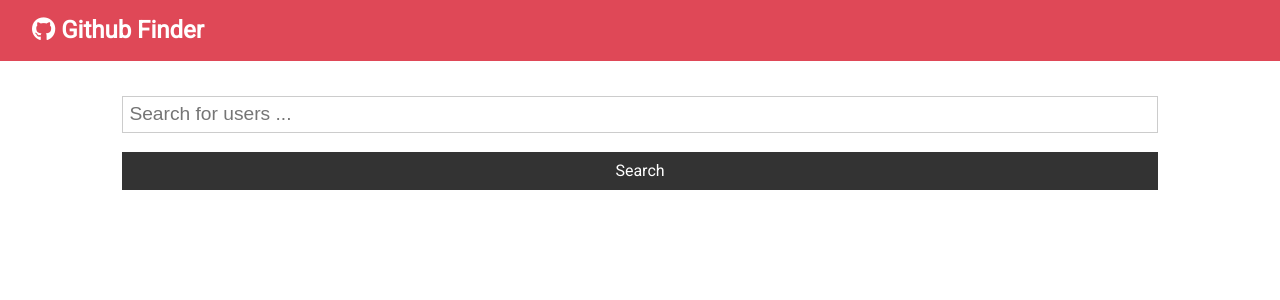
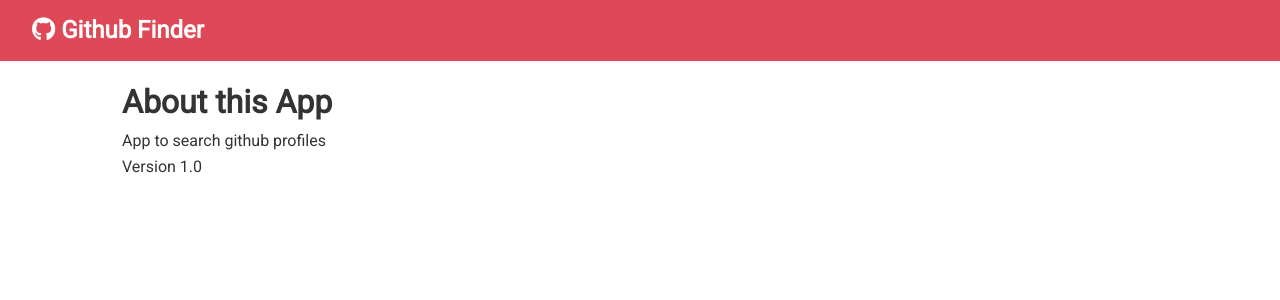
Before and after one commit to Diegobr21/GithubFinder, a React (Create React App) app: page /about in a window 1280 px wide. Shown: the top 300 px of the page. Built offline with nearby package versions, Linux system fonts and the light colour scheme.

Commit message:
App routing

```diff
--- a/src/App.js
+++ b/src/App.js
@@ -6,6 +6,7 @@
 import Users from './components/users/Users';
 import Search from './components/users/Search';
 import { Alert } from './components/layout/Alert';
+import { About } from './components/pages/About';
 import axios from 'axios';
 
 class App extends Component{
@@ -41,21 +42,33 @@
     const { loading, users} = this.state;
 
     return (
-     <Fragment>
+      <Router>
+
         <Navbar></Navbar>
         <div className='container'>
           <Alert alert={this.state.alert}></Alert>
+          <Switch>
+           <Route exact path='/' render={props=> (
+            <Fragment>
               <Search
               searchUsers={this.searchUsers}
               clearUsers={this.clearUsers}
               showClear={users.length > 0 ? true : false}
               setAlert={this.setAlert}/>
               <Users loading={loading} users={users}></Users>
+            </Fragment>
+           )}>
+
+            </Route>
+            <Route exact path = '/about' component={About}>
+
+            </Route>
+
+          </Switch>
+
         </div>
 
-      </Fragment>
-
-
+      </Router>
     );
   }
 
--- /dev/null
+++ b/src/components/pages/About.js
@@ -0,0 +1,11 @@
+import React from 'react'
+
+export const About = () => {
+    return (
+        <div>
+            <h1>About this App</h1>
+            <p>App to search github profiles</p>
+            <p>Version 1.0</p>
+        </div>
+    )
+}
```
Lines whose indentation alone changed are shown as unchanged.
